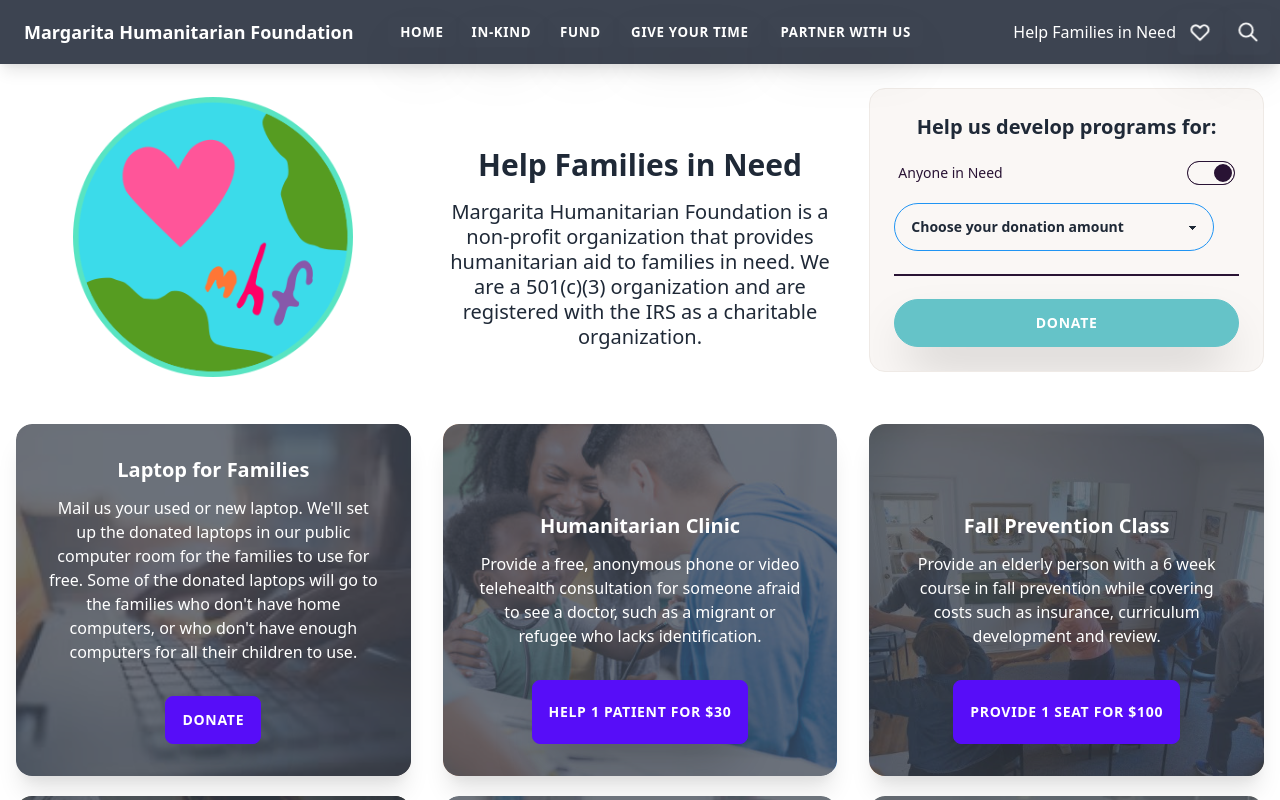
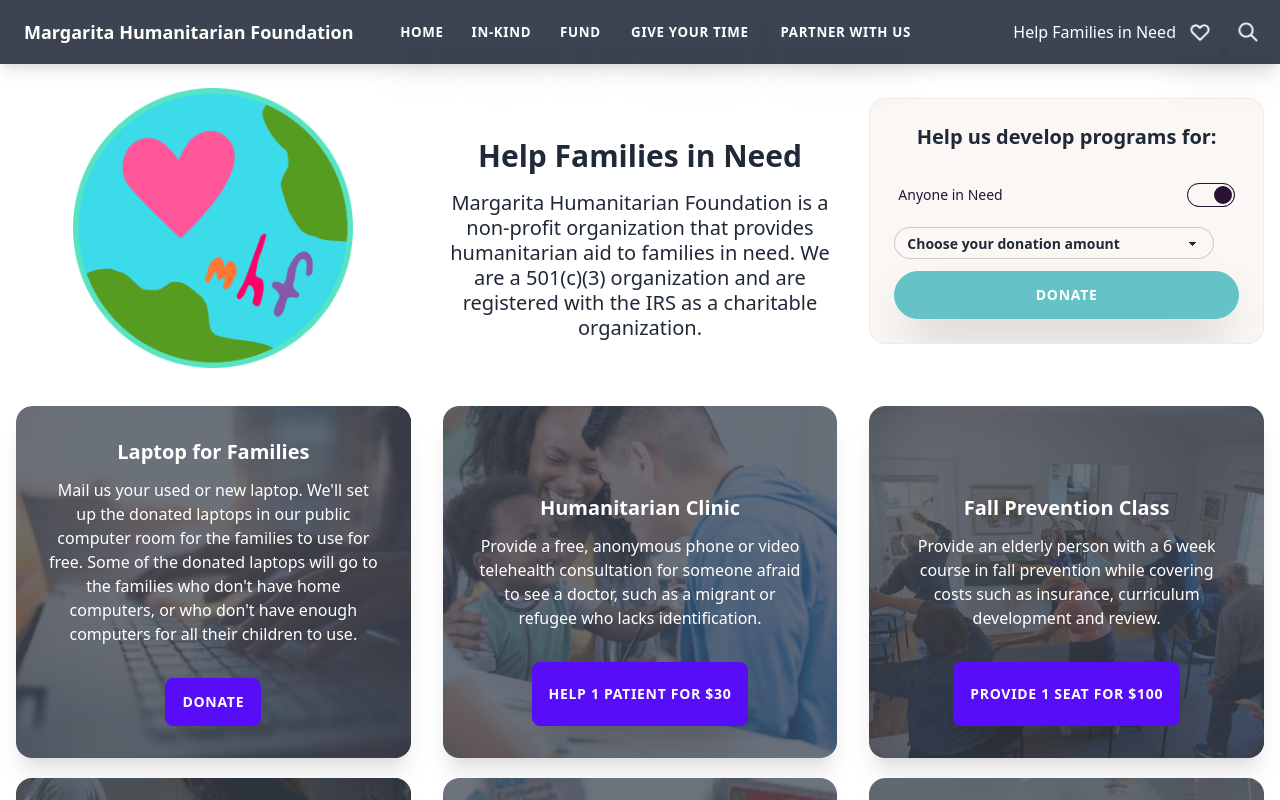
Before and after one commit to margaritahumanitarian/helpafamily, a Next.js app: page / in a window 1280 px wide. Shown: the top 800 px of the page. Built offline with nearby package versions, Linux system fonts and the light colour scheme.

Commit message:
Use select component in main donation form

```diff
--- a/components/MainDonationForm.js
+++ b/components/MainDonationForm.js
@@ -2,6 +2,22 @@ import React from 'react';
 import { useRouter } from 'next/router';
 
 import Modal from './Modal';
+import SelectFormControl from './form/SelectFormControl';
+
+const AMOUNTS = [
+  { value: 0, label: 'Choose your donation amount', disabled: true },
+  { value: 5, label: '$5' },
+  { value: 25, label: '$25 ' },
+  { value: 50, label: '$50' },
+  { value: 75, label: '$75' },
+  { value: 125, label: '$125' },
+  { value: 250, label: '$250' },
+  { value: 500, label: '$500' },
+  { value: 1000, label: '$1,000' },
+  { value: 5000, label: '$5,000' },
+  { value: 10000, label: '$10,000' },
+  { value: 25000, label: '$25,000' },
+];
 
 export default function MainDonationForm() {
   const router = useRouter();
@@ -14,10 +30,6 @@ export default function MainDonationForm() {
   const showModal = (message) => {
     setModalText(message);
     setModalOpen(true);
-  };
-
-  const handleChangeAmount = (event) => {
-    setAmount(event.target.value);
   };
 
   // isAnyoneInNeedToggled = stores the state of the "Anyone in need" toggle
@@ -108,7 +120,7 @@ export default function MainDonationForm() {
     <>
       <form onSubmit={handleSubmit}>
         <div
-          className="p-6 mb-5 card bordered bg-base-100"
+          className="p-6 mb-5 card bordered bg-base-100 space-y-3"
           data-theme="cupcake"
         >
           <h2 className="card-title" data-theme="light">
@@ -169,39 +181,12 @@ export default function MainDonationForm() {
             );
           })}
 
-          <div style={{ marginBottom: '10px' }} />
-
-          <select
-            className="select select-bordered select-info w-full max-w-xs text-white-700"
-            name="amount"
-            onChange={handleChangeAmount}
+          <SelectFormControl
+            id="amount"
+            onChange={setAmount}
+            options={AMOUNTS}
             value={amount}
-          >
-            <option disabled="disabled" value="0">
-              {'Choose your donation amount'}
-            </option>
-            <option value="5">{'$5'}</option>
-            <option value="25">{'$25'}</option>
-            <option value="50">{'$50'}</option>
-            <option value="75">{'$75'}</option>
-            <option value="125">{'$125'}</option>
-            <option value="250">{'$250'}</option>
-            <option value="500">{'$500'}</option>
-            <option value="1000">{'$1,000'}</option>
-            <option value="5000">{'$5,000'}</option>
-            <option value="10000">{'$10,000'}</option>
-            <option value="25000">{'$25,000'}</option>
-          </select>
-
-          <div className="divider" />
-
-          {/* <div className="form-control">
-  <label className="cursor-pointer label">
-    <span className="label-text">Monthly Recurring?</span>
-    <input type="checkbox" name="recurring" className="checkbox checkbox-primary"></input>
-  </label>
-</div>   */}
-
+          />
           <button className="btn btn-primary" type="submit">
             {'Donate'}
           </button>
--- a/components/form/InputFormControl.js
+++ b/components/form/InputFormControl.js
@@ -6,9 +6,11 @@ function InputFormControl({ id, label, placeholder, type, value, onChange }) {
 
   return (
     <div className="form-control">
-      <label className="label" htmlFor={id}>
-        <span className="label-text">{label}</span>
-      </label>
+      {label && (
+        <label className="label" htmlFor={id}>
+          <span className="label-text">{label}</span>
+        </label>
+      )}
       <input
         className="input input-bordered input-sm"
         id={id}
@@ -24,7 +26,7 @@ function InputFormControl({ id, label, placeholder, type, value, onChange }) {
 
 InputFormControl.propTypes = {
   id: PropTypes.string.isRequired,
-  label: PropTypes.string.isRequired,
+  label: PropTypes.string,
   placeholder: PropTypes.string,
   type: PropTypes.string,
   value: PropTypes.string.isRequired,
--- a/components/form/SelectFormControl.js
+++ b/components/form/SelectFormControl.js
@@ -6,9 +6,11 @@ function SelectFormControl({ id, label, options, value, onChange }) {
 
   return (
     <div className="form-control">
-      <label className="label" htmlFor={id}>
-        <span className="label-text">{label}</span>
-      </label>
+      {label && (
+        <label className="label" htmlFor={id}>
+          <span className="label-text">{label}</span>
+        </label>
+      )}
       <select
         className="select select-bordered w-full max-w-xs select-sm"
         id={id}
@@ -16,8 +18,8 @@ function SelectFormControl({ id, label, options, value, onChange }) {
         onChange={handleChange}
         value={value}
       >
-        {options.map(({ id: optionId, label: optionLabel }) => (
-          <option key={optionId} value={optionId}>
+        {options.map(({ disabled, label: optionLabel, value: optionValue }) => (
+          <option disabled={disabled} key={optionValue} value={optionValue}>
             {optionLabel}
           </option>
         ))}
@@ -28,7 +30,7 @@ function SelectFormControl({ id, label, options, value, onChange }) {
 
 SelectFormControl.propTypes = {
   id: PropTypes.string.isRequired,
-  label: PropTypes.string.isRequired,
+  label: PropTypes.string,
   options: PropTypes.arrayOf(
     PropTypes.shape({
       id: PropTypes.string.isRequired,
--- a/components/form/TextareaFormControl.js
+++ b/components/form/TextareaFormControl.js
@@ -6,9 +6,11 @@ function TextareaFormControl({ id, label, placeholder, value, onChange }) {
 
   return (
     <div className="form-control">
-      <label className="label" htmlFor={id}>
-        <span className="label-text">{label}</span>
-      </label>
+      {label && (
+        <label className="label" htmlFor={id}>
+          <span className="label-text">{label}</span>
+        </label>
+      )}
       <textarea
         className="textarea h-24 textarea-bordered"
         id={id}
@@ -23,7 +25,7 @@ function TextareaFormControl({ id, label, placeholder, value, onChange }) {
 
 TextareaFormControl.propTypes = {
   id: PropTypes.string.isRequired,
-  label: PropTypes.string.isRequired,
+  label: PropTypes.string,
   placeholder: PropTypes.string,
   value: PropTypes.string.isRequired,
   onChange: PropTypes.func.isRequired,
--- a/pages/give-devices.js
+++ b/pages/give-devices.js
@@ -8,14 +8,14 @@ import SelectFormControl from '../components/form/SelectFormControl';
 import TextareaFormControl from '../components/form/TextareaFormControl';
 
 const COUNTRIES = [
-  { id: 'united-states', label: 'United States' },
-  { id: 'canada', label: 'Canada' },
-  { id: 'mexico', label: 'Mexico' },
-  { id: 'germany', label: 'Germany' },
-  { id: 'latvia', label: 'Latvia' },
-  { id: 'india', label: 'India' },
-  { id: 'bangladesh', label: 'Bangladesh' },
-  { id: 'philippines', label: 'Philippines' },
+  { value: 'united-states', label: 'United States' },
+  { value: 'canada', label: 'Canada' },
+  { value: 'mexico', label: 'Mexico' },
+  { value: 'germany', label: 'Germany' },
+  { value: 'latvia', label: 'Latvia' },
+  { value: 'india', label: 'India' },
+  { value: 'bangladesh', label: 'Bangladesh' },
+  { value: 'philippines', label: 'Philippines' },
 ];
 
 export default function GiveDevicesPage() {
```
